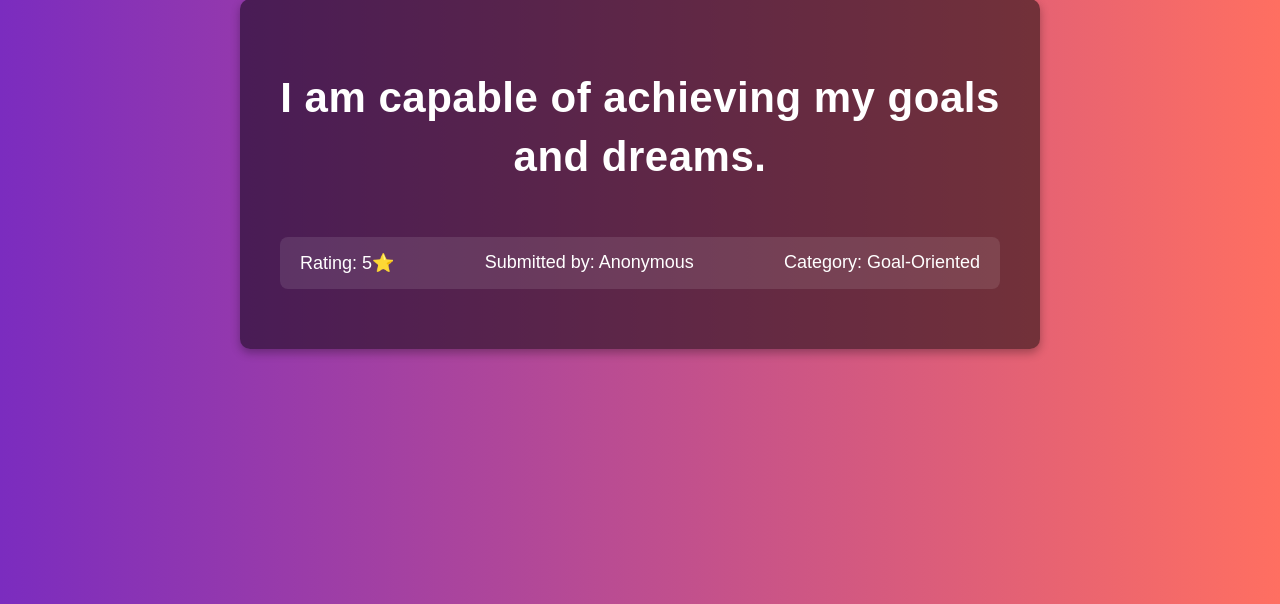
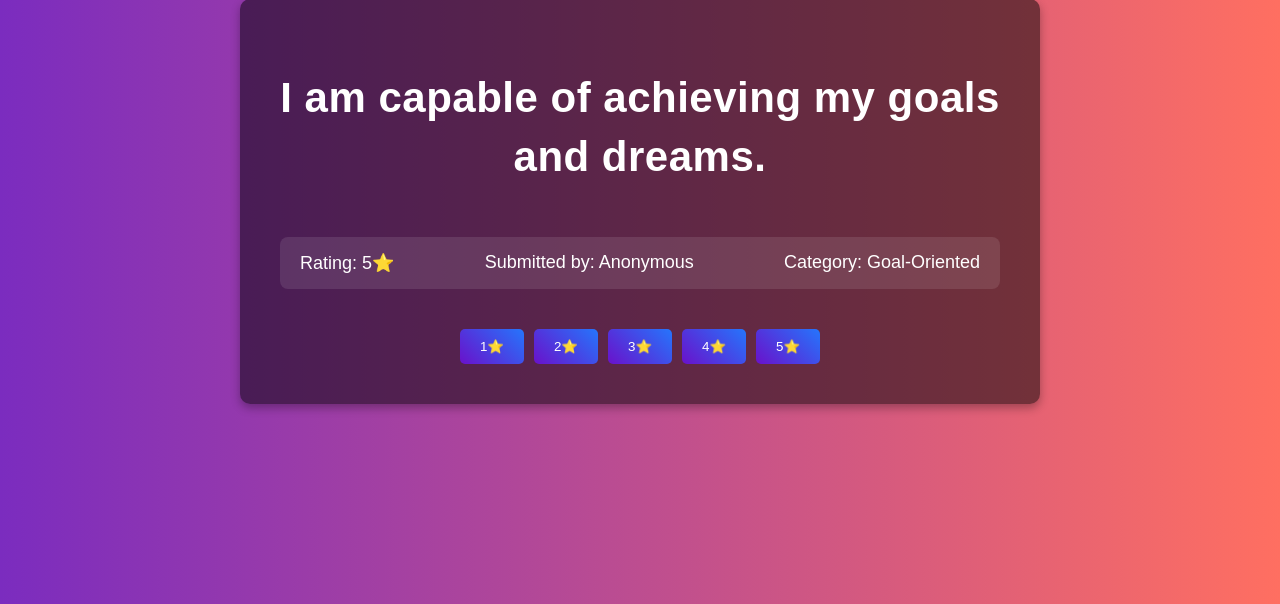
Before and after one commit to Surbhisukanya/Daily---Affirmations, a Django app: page / in a window 1280 px wide. Shown: the part 151-755 px from the top of the page. Run offline with Django 5.2, Linux system fonts and the light colour scheme; a user stored in the database is signed in; data comes from the database, SQL or seed files in the repository; both versions use the stored data as it was after the commit.

Commit message:
Added the rating section
Added the rating section

```diff
--- a/affirmations_app/templates/home.html
+++ b/affirmations_app/templates/home.html
@@ -107,6 +107,26 @@
             margin: 0;
         }
 
+        .rating-buttons {
+            display: flex;
+            gap: 10px;
+            margin-top: 20px;
+        }
+
+        .rating-button {
+            background: linear-gradient(45deg, #6a11cb, #2575fc);
+            color: white;
+            border: none;
+            padding: 10px 20px;
+            border-radius: 5px;
+            cursor: pointer;
+            transition: transform 0.2s;
+        }
+
+        .rating-button:hover {
+            transform: scale(1.1);
+        }
+
         .footer-msg {
             font-size: 20px;
             opacity: 0.7;
@@ -183,13 +203,23 @@
                 <p>Submitted by: {% if affirmation.user %}{{ affirmation.user.username }}{% else %}Anonymous{% endif %}</p>
                 <p>Category: {{ affirmation.category }}</p>
             </div>
+            {% if user.is_authenticated %}
+                <div class="rating-buttons">
+                    <form method="post" action="{% url 'rate_affirmation' affirmation.id %}" style="display: flex; gap: 10px;">
+                        {% csrf_token %}
+                        {% for i in '12345' %}
+                            <button type="submit" name="rating" value="{{ i }}" class="rating-button">{{ i }}⭐</button>
+                        {% endfor %}
+                    </form>
+                </div>
+            {% endif %}
         {% else %}
             <h1>Welcome to Daily Affirmations!</h1>
             <p>No affirmations available at the moment. Be the first to add one!</p>
         {% endif %}
     </main>
     {% if not user.is_authenticated %}
-        <p class="footer-msg">Login to submit your own affirmation</p>
+        <p class="footer-msg">Login to rate and submit affirmations</p>
     {% endif %}
 </body>
 </html>
--- a/affirmations_app/views.py
+++ b/affirmations_app/views.py
@@ -24,7 +24,7 @@ def home(request):
             affirmation = Affirmation.objects.create(
                 affirmation="I am capable of achieving anything I set my mind to.",
                 category="Motivation",
-                rating=5
+                rating=4  # Set default rating to 4
             )
 
         context['affirmation'] = affirmation
@@ -34,12 +34,35 @@ def home(request):
         # Provide a fallback affirmation
         context['affirmation'] = {
             'affirmation': "Welcome to Daily Affirmations!",
-            'rating': 5,
+            'rating': 4,  # Set default rating to 4
             'category': 'General'
         }
         messages.error(request, "There was an issue loading the affirmation. Please try again later.")
 
     return render(request, 'home.html', context)
+
+@login_required
+def rate_affirmation(request, affirmation_id):
+    if request.method == 'POST':
+        affirmation = get_object_or_404(Affirmation, id=affirmation_id)
+        try:
+            # Get rating from POST data, default to 4 if not provided
+            rating = int(request.POST.get('rating', 4))
+            # Ensure rating is between 1 and 5
+            rating = max(1, min(5, rating))
+
+            # Update the affirmation's rating
+            affirmation.rating = rating
+            affirmation.save()
+
+            messages.success(request, "Rating submitted successfully!")
+        except ValueError:
+            messages.error(request, "Invalid rating value.")
+        except Exception as e:
+            logger.error(f"Error in rate_affirmation view: {str(e)}")
+            messages.error(request, "There was an error submitting your rating.")
+
+    return redirect('home')
 
 def login_view(request):
     if request.method == 'POST':
@@ -113,11 +136,12 @@ def suggest_affirmation(request):
         affirmation_text = request.POST.get('affirmation_text')
         category = request.POST.get('category')
 
-        # Save the affirmation
+        # Save the affirmation with default rating of 4
         affirmation = Affirmation.objects.create(
             affirmation=affirmation_text,
             category=category,
-            user=request.user
+            user=request.user,
+            rating=4  # Set default rating to 4
         )
         messages.success(request, "Your affirmation has been submitted!")
         return redirect('home')
--- a/daily_affirmations/urls.py
+++ b/daily_affirmations/urls.py
@@ -11,4 +11,5 @@ urlpatterns = [
     path('search/', views.search_affirmations, name='search'),
     path('suggest/', views.suggest_affirmation, name='suggest_affirmation'),
     path('profile/', views.profile, name='profile'),
+    path('rate/<int:affirmation_id>/', views.rate_affirmation, name='rate_affirmation'),  # New URL pattern for rating
 ]
```
Also changed, not shown: db.sqlite3.
